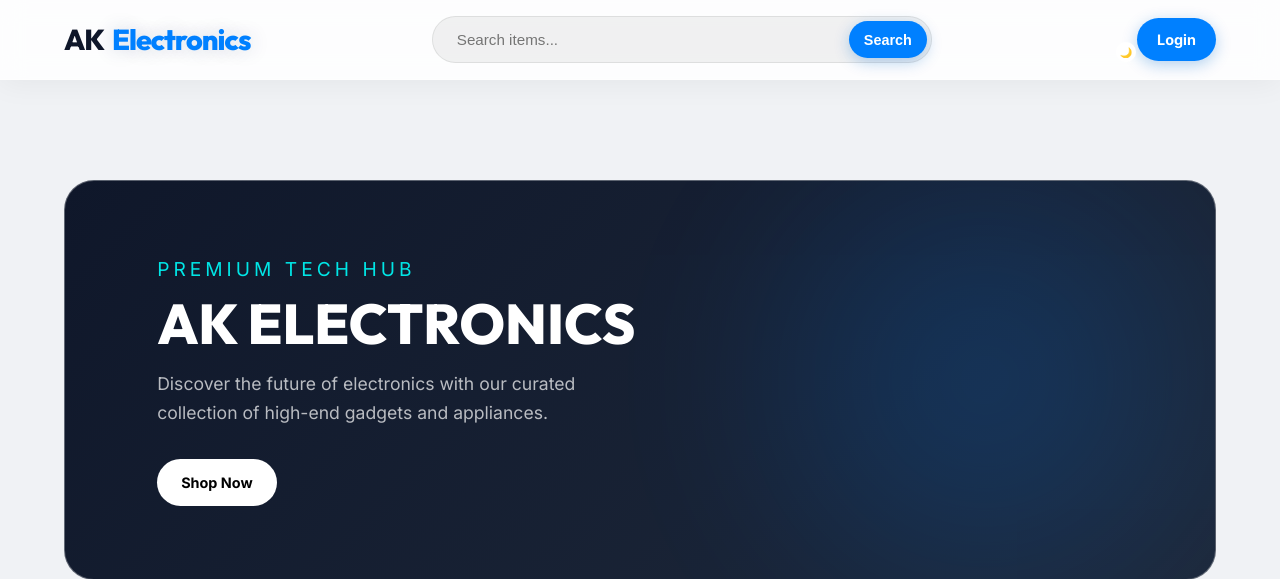
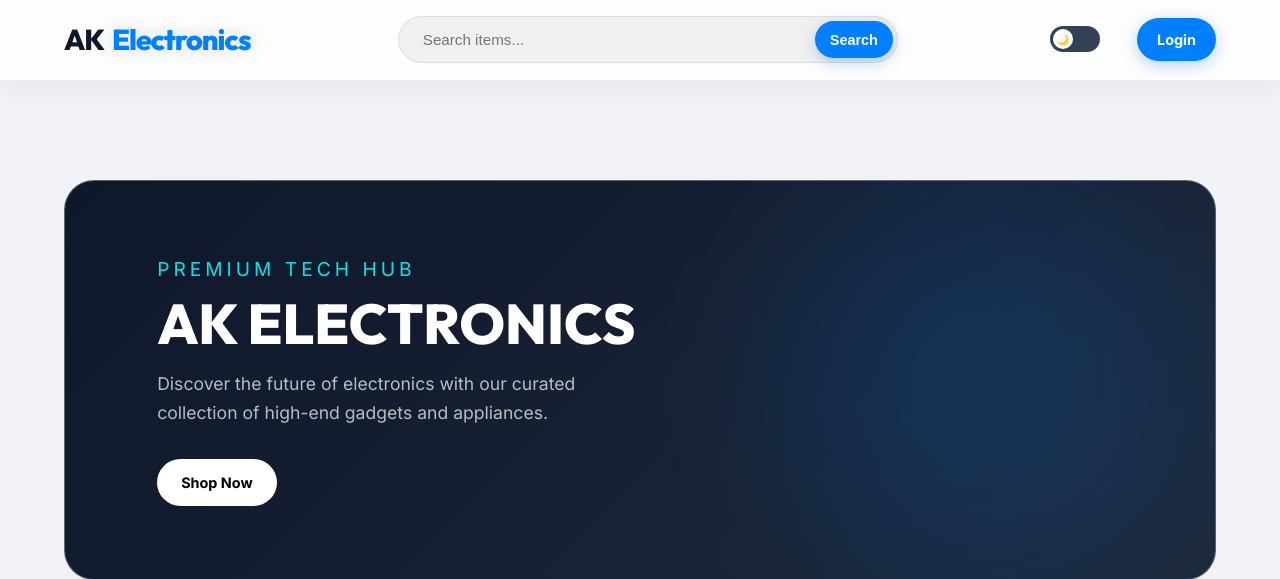
Before and after one commit to Jaykuwer-Yadav/AK-Electronics, a Flask app: page / in a window 1280 px wide. Shown: the top 579 px of the page. Run offline with Flask 3, Linux system fonts and the light colour scheme; some libraries are stand-ins or nearby versions.

Commit message:
UI: Fixed theme toggle overlap and finalized desktop/mobile header sequences

```diff
--- a/static/style.css
+++ b/static/style.css
@@ -138,8 +138,15 @@ h1, h2, h3, .brand-logo {
 .nav-content {
     display: flex;
     align-items: center;
-    gap: 1.5rem;
+    gap: 2rem;
     order: 3; /* Desktop: Right */
+}
+
+.theme-switch-wrapper {
+    display: flex;
+    align-items: center;
+    justify-content: center;
+    min-width: 60px;
 }
 
 .mobile-nav-link {
```
